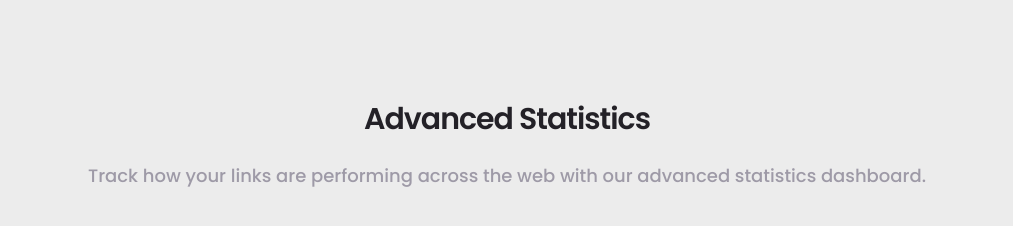
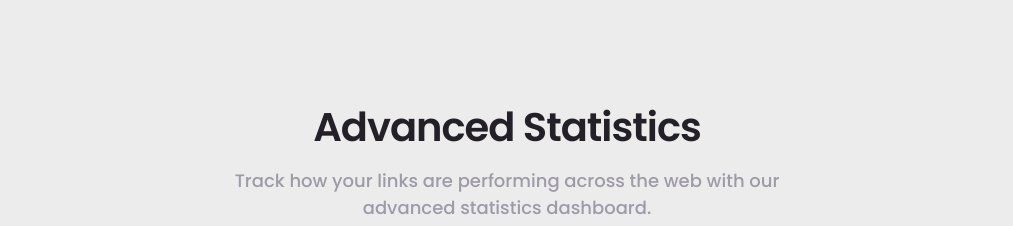
Before and after one commit to KepKepgithub/url-shortening-api, a plain HTML site: page index.pug in a window 1280 px wide. Shown: the part 1005-1231 px from the top of the page, without its empty margins (133-1146 px from the left). Drawn offline with nearby package versions, Linux system fonts and the light colour scheme; files that its build step writes are made by us from their sources.

Commit message:
tuned statistics a bit

```diff
--- a/sass/_statistics.sass
+++ b/sass/_statistics.sass
@@ -9,7 +9,7 @@
             margin-bottom: 8rem
             &__heading
                 color: $very_dark_violet
-                margin-bottom: 2rem
+                margin-bottom: 1rem
                 font-size: 3rem
                 letter-spacing: -.1rem
             &__paragraph
@@ -52,6 +52,13 @@
 
 // Tablet/Landscape
 @media(min-width: 768px)
+    .statistics
+        &__intro
+            max-width: 60%
+            margin-left: auto
+            margin-right: auto
+            &__heading
+                font-size: 4rem
 
 // Desktop
 @media( min-width: 1024px  )
@@ -61,7 +68,6 @@
             gap: 4rem
         &__card:nth-last-child(1)
             grid-column: 1/-1
-
 @media( min-width: 1310px  )
     .statistics__card_wrap
         gap: 4rem
```
Also changed, not shown: css/main.css, 1 other file.
